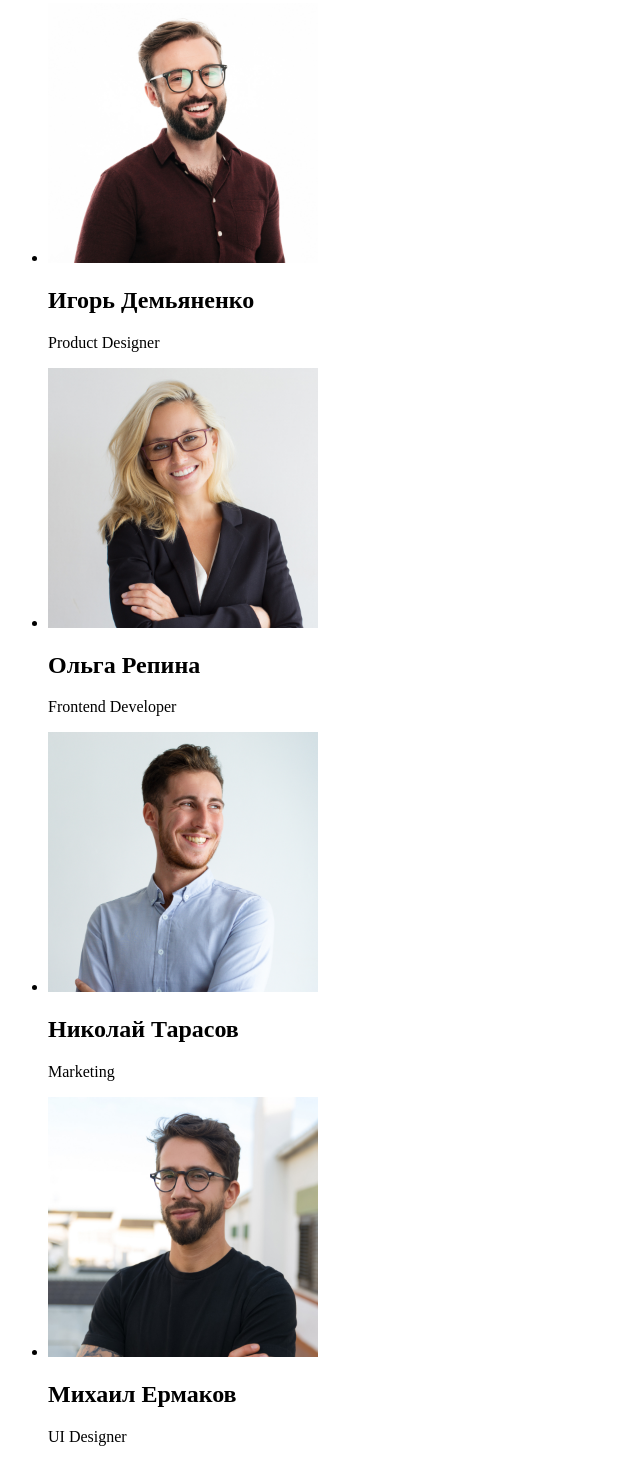
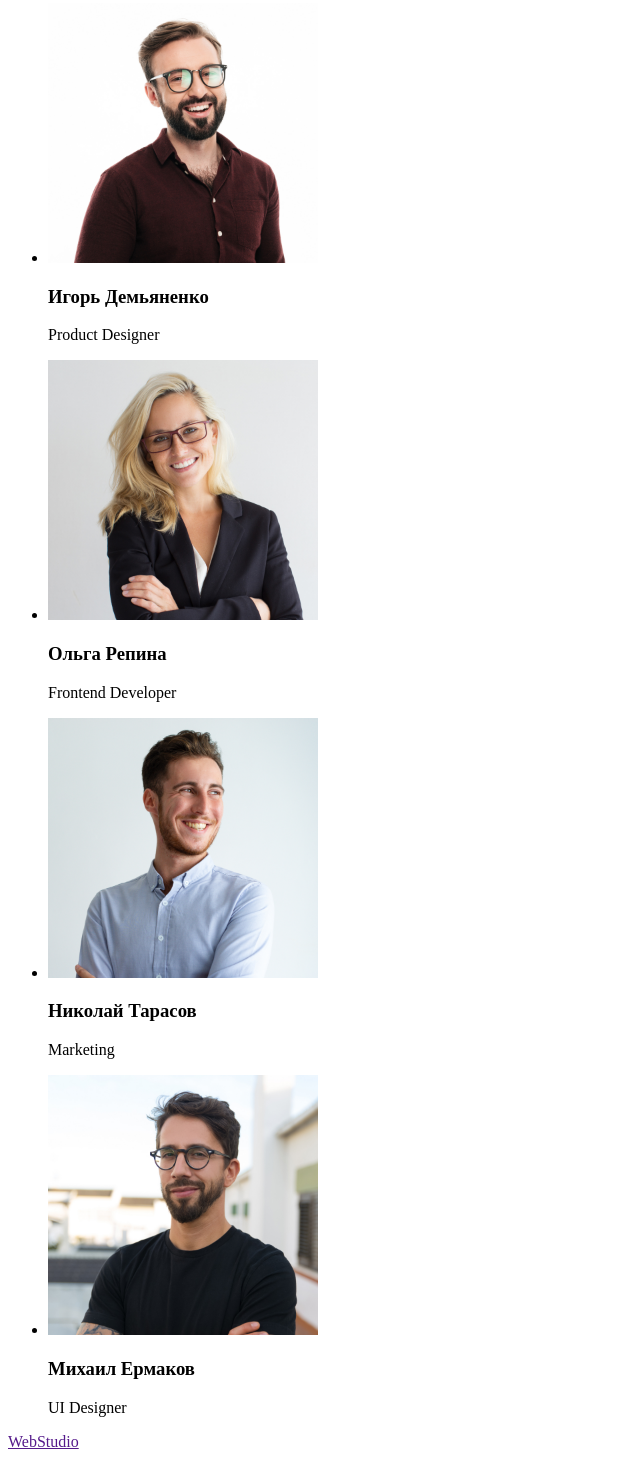
Before and after one commit to AndreyHerzhov/goit-markup-hw-01, a plain HTML site: page index.html in a window 1280 px wide. Shown: the part 1520-2979 px from the top of the page, without its empty margins (0-640 px from the left). Drawn offline with Linux system fonts and the light colour scheme.

Commit message:
h3/address

```diff
--- a/index.html
+++ b/index.html
@@ -63,20 +63,20 @@
 
             <ul>
                 <li><img src="images/ИгорьДемьяненко.jpg" alt="Игорь Демьяненко" width="270">
-                    <h2>Игорь Демьяненко</h2>
+                    <h3>Игорь Демьяненко</h3>
                     <p>Product Designer</p>
                 </li>
                 <li><img src="images/ОльгаРепина.jpg" alt="Ольга Репина" width="270">
-                    <h2>Ольга Репина</h2>
+                    <h3>Ольга Репина</h3>
                     <p>Frontend Developer</p>
 
                 </li>
                 <li><img src="images/НиколайТарасов.jpg" alt="Николай Тарасов" width="270">
-                    <h2>Николай Тарасов</h2>
+                    <h3>Николай Тарасов</h3>
                     <p>Marketing</p>
                 </li>
                 <li><img src="images/МихаилЕрмаков.jpg" alt="Михаил Ермаков" width="270">
-                    <h2>Михаил Ермаков</h2>
+                    <h3>Михаил Ермаков</h3>
                     <p>UI Designer</p>
                 </li>
             </ul>
@@ -88,10 +88,9 @@
         <a href="">WebStudio</a>
         <address>
             <p>г. Киев, пр-т Леси Украинки, 26</p>
-        </address>
             <a href="mailto:info@devstudio.com">info@devstudio.com</a>
             <a href="tel:+380961111111">+38 096 111 11 11</a>
-
+        </address>
 
     </footer>
 
```
